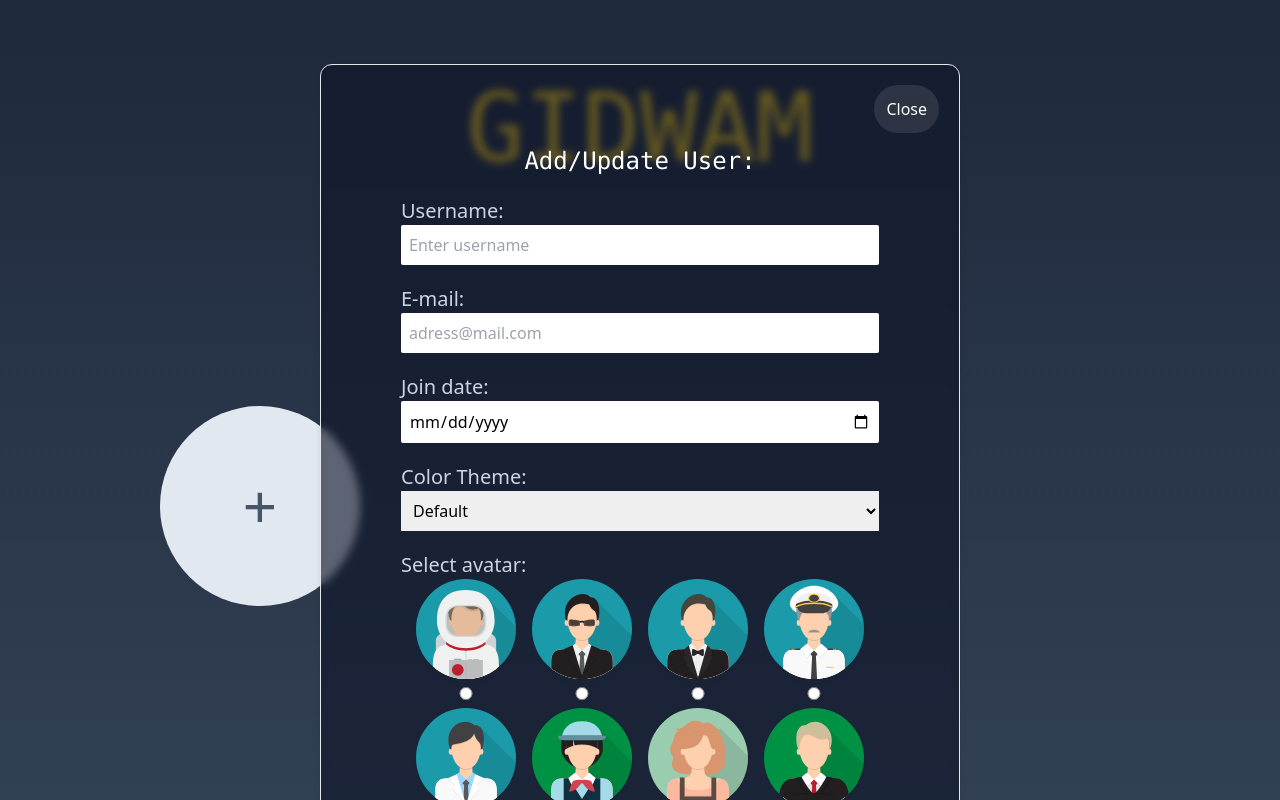
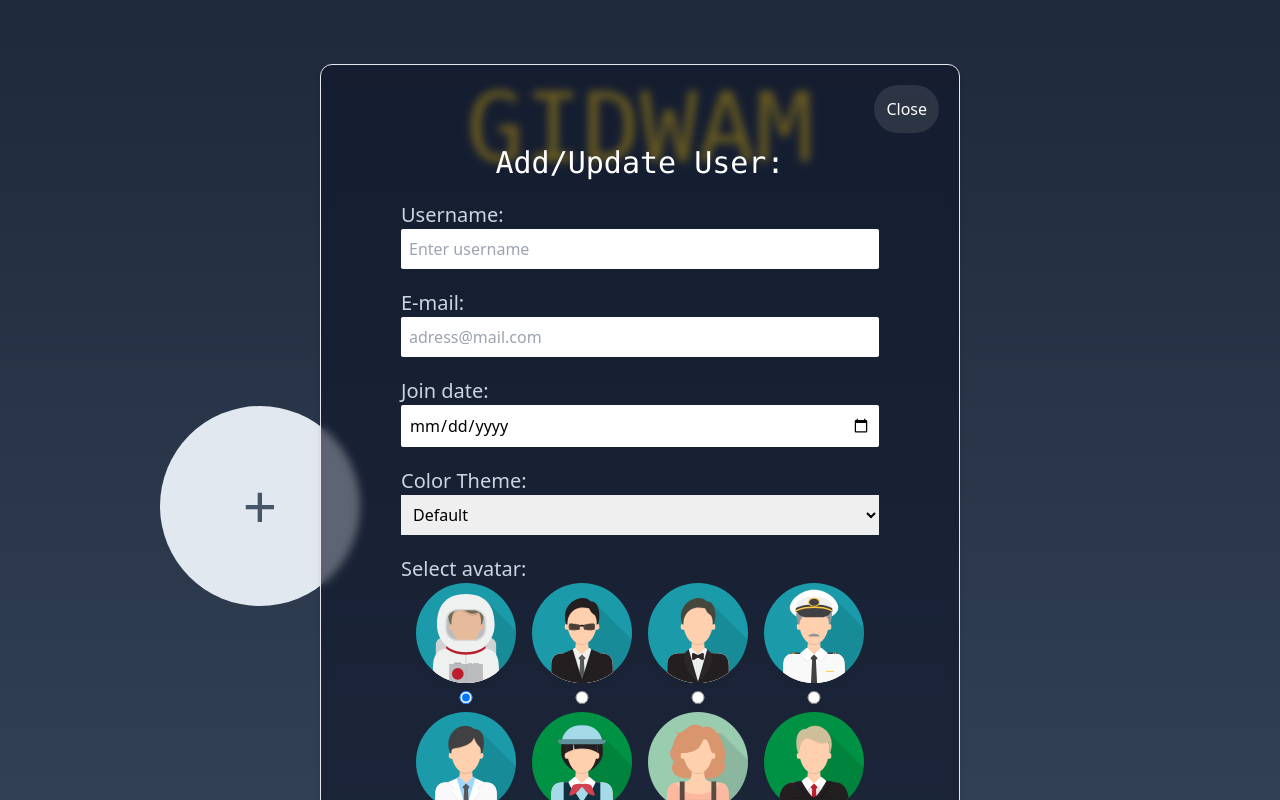
Before and after one commit to VengefulNick/gik2f8-grupp6-projekt, a plain HTML site: page client/index.html in a window 1280 px wide. Both pictures are taken after a click on the button 260 px from the left and 506 px from the top of the page. Shown: the top 800 px of the page. Drawn offline with nearby package versions, Linux system fonts and the light colour scheme; no server answers.

Commit message:
minor style fix

```diff
--- a/client/index.html
+++ b/client/index.html
@@ -8,17 +8,17 @@
     <link rel="shortcut icon" href="#" />
     <script src="https://cdn.tailwindcss.com"></script>
   </head>
-  <body class="bg-slate-900 bg-gradient-to-b from-slate-800 to-slate-700">
-    <!-- FORM KOMPONENT FÖR ATT SKAPA USER -->
+  <body class="bg-slate-900 bg-gradient-to-b from-slate-800 to-slate-700 h-full w-full">
+    <!-- FORM KOMPONENT -->
     <div id="formContainer" class="hidden absolute top-0 left-0 right-0 mx-[25%] my-[5%] z-10 rounded-xl bg-slate-900/60 backdrop-blur-sm border drop-shadow-md">
       <button onclick="hideForm()" class="absolute top-5 right-5 p-3 bg-white/10 rounded-full text-white hover:bg-white/50">Close</button>
       <form id="addUserForm" class="flex flex-col m-10 p-10">
         <input id="userId" type="hidden" value=""/>
-        <h1 class="text-center text-2xl text-white font-mono">Add/Update User:</h1>
+        <h1 class="text-center text-3xl text-white font-mono">Add/Update User:</h1>
         <label for="username" class="mt-5 text-xl text-slate-300">Username:</label>
-        <input type="text" id="username" name="username" class="rounded-sm p-2" placeholder="Enter username"/>
+        <input type="text" id="username" name="username" class="rounded-sm p-2" placeholder="Enter username" required/>
         <label for="mail" class="mt-5 text-xl text-slate-300">E-mail:</label>
-        <input type="email" id="email" name="email" class="rounded-sm p-2" placeholder="adress@mail.com"/>
+        <input type="email" id="email" name="email" class="rounded-sm p-2" placeholder="adress@mail.com" required/>
         <label for="joindate" class="mt-5 text-xl text-slate-300">Join date:</label>
         <input type="date" id="joinDate" name="joindate" class="rounded-sm p-2" />
         <label for="theme" class="mt-5 text-xl text-slate-300">Color Theme:</label>
@@ -34,7 +34,7 @@
         <div id="avatar" class="flex flex-wrap justify-center align-center " name="avatar">
           <label for="avatar1" class="flex flex-col">
             <img src="../server/public/images/avatars/astronaut.svg" alt="" class="max-w-[100px] mx-2"/>
-            <input type="radio" id="avatar1" value="astronaut" name="avatar" class="my-2"/>
+            <input type="radio" id="avatar1" value="astronaut" name="avatar" class="my-2" checked/>
           </label>
           <label for="avatar2" class="flex flex-col">
             <img src="../server/public/images/avatars/bodyguard.svg" alt="" class="max-w-[100px] mx-2"/>
@@ -95,17 +95,15 @@
         </button>
       </form>
     </div>
-
+    <!-- END OF FORM -->
     <header>
       <h1 class="mt-20 text-center text-8xl text-yellow-400 font-mono">
         <span class="">G</span><span class="">I</span><span class="">D</span><span class="">W</span><span class="">A</span><span class="">M</span>
       </h1>
     </header>
-
     <main id="root" class="">
       <section id="cardContainer" class="m-20 grid gap-5 grid-flow-rows grid-cols-1 md:grid-cols-2 xl:grid-cols-3">
-
-    </section>
+      </section>
     </main>
     <script src="./api.js"></script>
     <script src="./script.js"></script>
--- a/client/script.js
+++ b/client/script.js
@@ -1,5 +1,4 @@
 // EventListeners
-
 addUserForm.addEventListener("submit", onSubmit);
 
 // Variables
@@ -103,6 +102,7 @@ function displayForm() {
 // HideForm Func
 function hideForm() {
   formContainer.classList.add('hidden');
+  clearForm();
 }
 // ClearForm Func
 function clearForm(){
```
